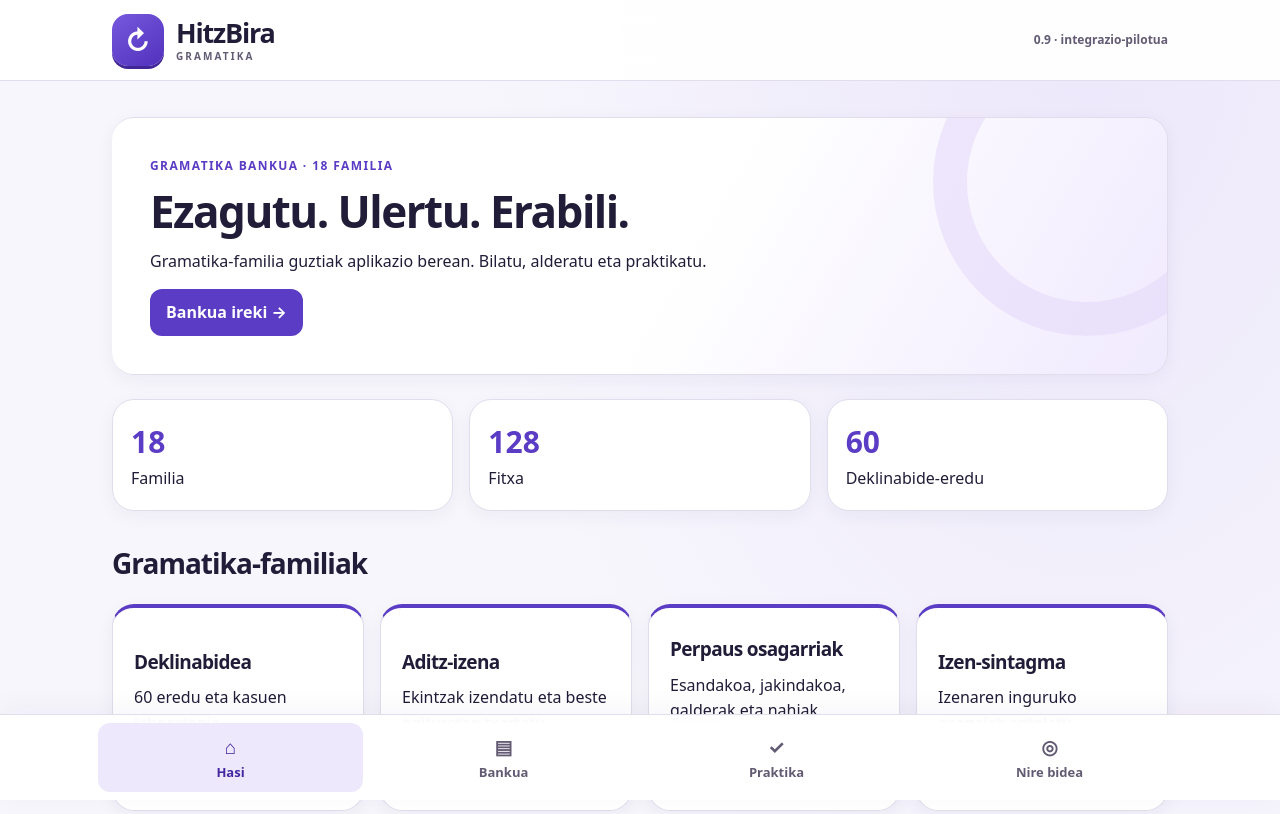
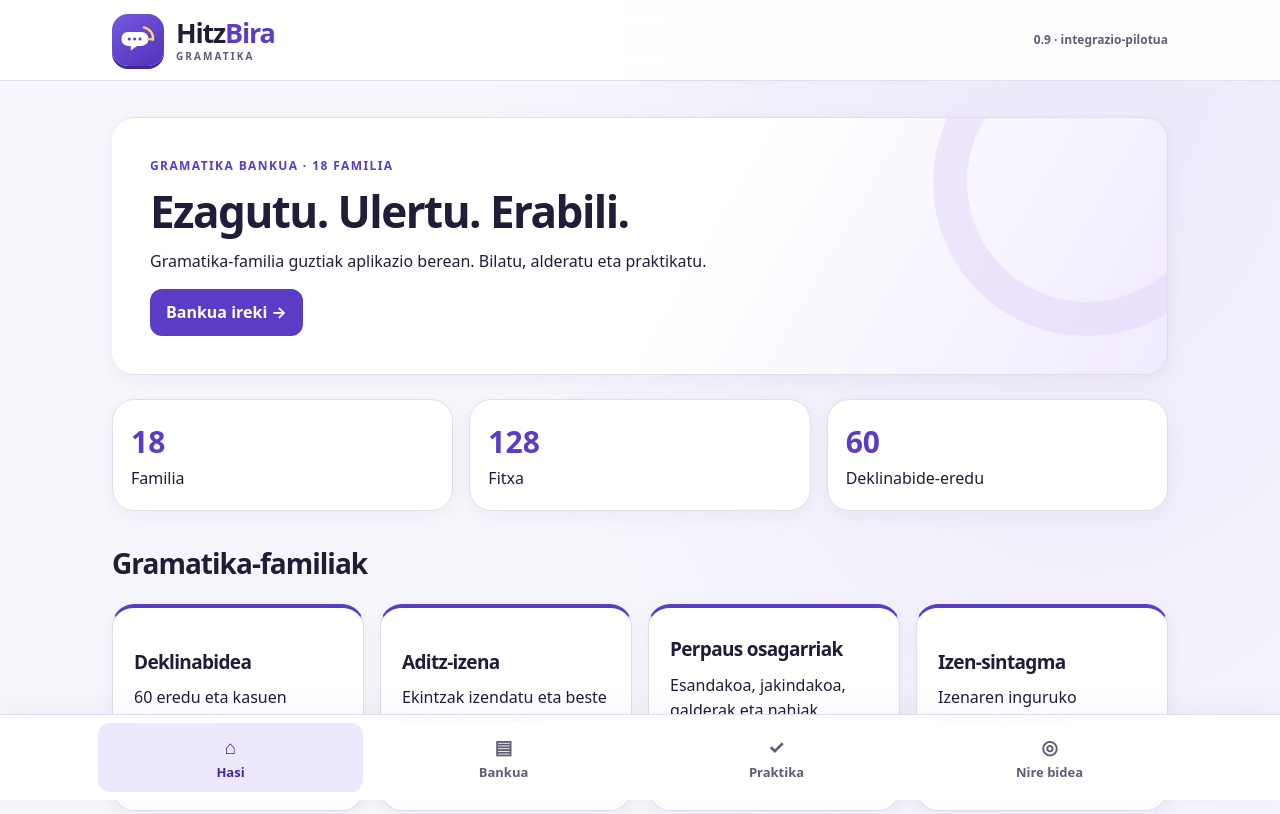
Before and after one commit to antoniourutz-dev/hitzbira-gramatika, a plain HTML site: page index.html in a window 1280 px wide. Shown: the top 814 px of the page. Drawn offline with Linux system fonts and the light colour scheme.

Commit message:
design: apply HitzBira wordmark and brand metadata

```diff
--- a/index.html
+++ b/index.html
@@ -1 +1 @@
-<!doctype html><html lang="eu"><head><meta charset="utf-8"><meta name="viewport" content="width=device-width,initial-scale=1"><meta name="robots" content="noindex"><title>HitzBira · Gramatika 0.9</title><link rel="stylesheet" href="/style.css"><script defer src="/audit.js"></script><script defer src="/app.js"></script></head><body><header><div><span class="logo">↻</span><span class="brand">HitzBira<small>GRAMATIKA</small></span><span class="version">0.9 · integrazio-pilotua</span></div></header><main id="app" aria-live="polite"><p>Gramatika bankua kargatzen…</p></main><nav aria-label="Atal nagusiak"><div id="nav"></div></nav><noscript>JavaScript beharrezkoa da.</noscript></body></html><script async data-explicit-opt-in="true" data-deployment-id="dpl_3dYQQUokPwZSUN5yavhHP71TtApR" src="https://vercel.live/_next-live/feedback/feedback.js"></script>
+<!doctype html><html lang="eu"><head><meta charset="utf-8"><meta name="viewport" content="width=device-width,initial-scale=1"><meta name="robots" content="noindex"><meta name="theme-color" content="#5B3CC4"><title>HitzBira · Gramatika</title><link rel="icon" type="image/svg+xml" href="/favicon.svg"><link rel="stylesheet" href="/style.css"><script defer src="/audit.js"></script><script defer src="/app.js"></script></head><body><header><div><span class="logo" aria-hidden="true"><svg viewBox="0 0 48 48" width="37" height="37" fill="none" xmlns="http://www.w3.org/2000/svg"><path d="M10 13h18a9 9 0 0 1 0 18h-6l-8 6v-6h-4a8 8 0 0 1-8-8v-2a8 8 0 0 1 8-8Z" fill="#fff"/><path d="M31 7a15 15 0 0 1 12 16m-1-7 1 7-7-1" stroke="#FCD56C" stroke-width="3" stroke-linecap="round" stroke-linejoin="round"/><circle cx="12" cy="22" r="2" fill="#5B3CC4"/><circle cx="19" cy="22" r="2" fill="#5B3CC4"/><circle cx="26" cy="22" r="2" fill="#5B3CC4"/></svg></span><span class="brand">Hitz<span class="brand-accent">Bira</span><small>GRAMATIKA</small></span><span class="version">0.9 · integrazio-pilotua</span></div></header><main id="app" aria-live="polite"><p>Gramatika bankua kargatzen…</p></main><nav aria-label="Atal nagusiak"><div id="nav"></div></nav><noscript>JavaScript beharrezkoa da.</noscript></body></html>
```
